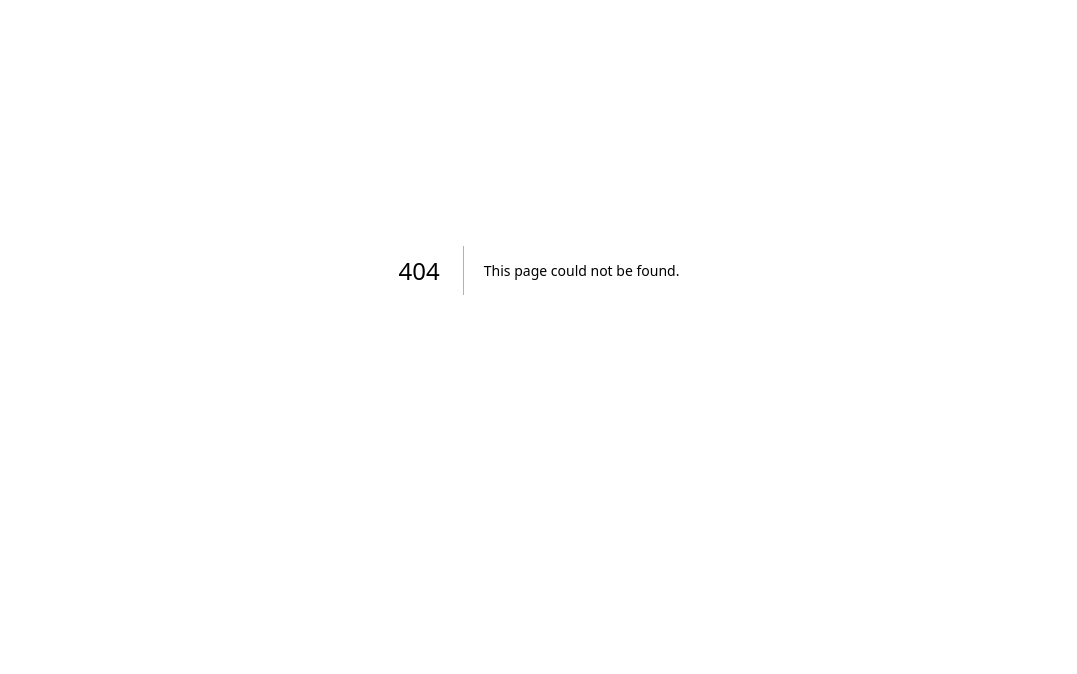
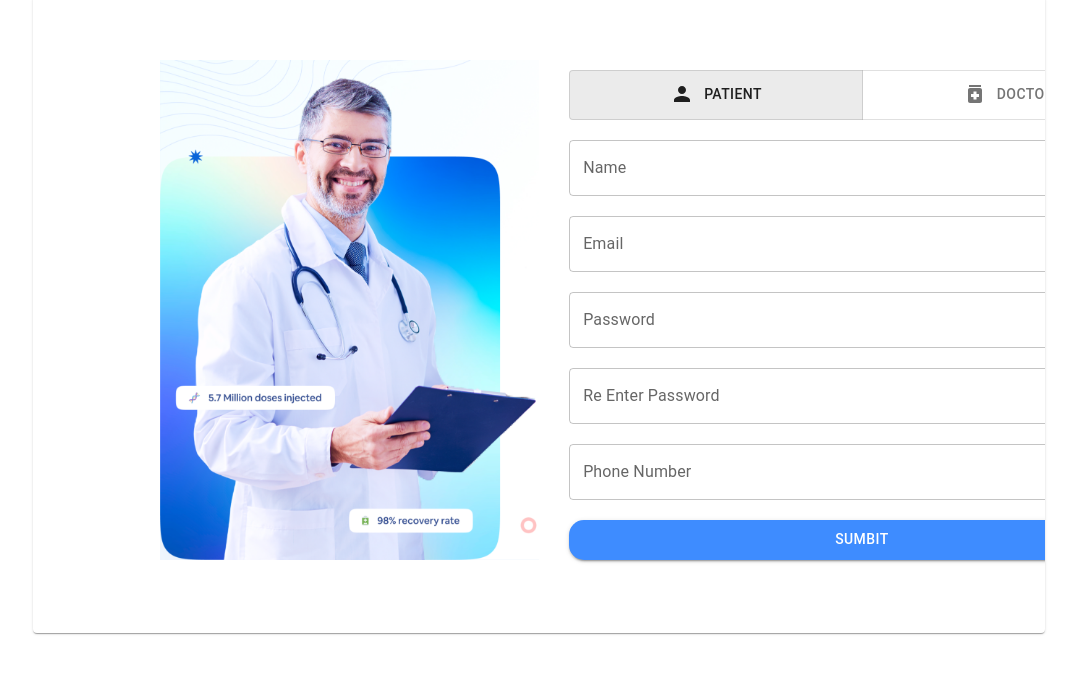
Before and after one commit to swetagit186/MediPal, a Next.js app: page /signup in a window 1280 px wide. Before the commit this address had no page. Shown: the part 130-804 px from the top of the page, without its empty margins (101-1178 px from the left). Built offline with nearby package versions, Linux system fonts and the light colour scheme.

Commit message:
feat: signup page UI added

```diff
--- a/package.json
+++ b/package.json
@@ -13,12 +13,14 @@
     "@emotion/react": "^11.11.4",
     "@emotion/server": "^11.11.0",
     "@emotion/styled": "^11.11.5",
+    "@mui/icons-material": "^5.15.14",
     "@mui/material-nextjs": "^5.15.11",
     "@mui/types": "^7.2.14",
     "mongoose": "^8.2.4",
     "next": "14.1.4",
     "react": "^18",
-    "react-dom": "^18"
+    "react-dom": "^18",
+    "sass": "^1.72.0"
   },
   "devDependencies": {
     "@types/node": "^20",
--- /dev/null
+++ b/src/pages/signup.tsx
@@ -0,0 +1,118 @@
+import Container from '@mui/material/Container'
+import Card from '@mui/material/Card';
+import ToggleButton from '@mui/material/ToggleButton';
+import ToggleButtonGroup from '@mui/material/ToggleButtonGroup';import { useState } from 'react';
+
+import styles from '@/styles/signup.module.scss';
+import { Medication, Person } from '@mui/icons-material';
+import { TextField, Button } from '@mui/material'
+import Image from 'next/image';
+
+const SignUp = ()=>{
+    const [userType, setUserType] = useState<string | null>('patient');
+    const [name , setName] = useState('');
+    const [email , setEmail] = useState('');
+    const [password , setPassword] = useState('');
+    const [rePassword , setRePassword] = useState('');
+    const [phoneNumber , setPhoneNumber] = useState('');
+
+  const handleUserType = (
+    event: React.MouseEvent<HTMLElement>,
+    newUserType: string | null,
+  ) => {
+    setUserType(newUserType);
+  };
+
+  return (
+    <Card className={styles.mainContainer}>
+      <Image
+        src="/images/doc_pic1.png"
+        alt="doctor image"
+        width={"500"}
+        height={500}
+      />
+      <div className={styles.rightContainer}>
+        <ToggleButtonGroup
+          value={userType}
+          exclusive
+          onChange={handleUserType}
+          aria-label="text alignment"
+        >
+          <ToggleButton
+            value="patient"
+            aria-label="left aligned"
+            className={styles.toggleButton}
+          >
+            <div className={styles.row}>
+              <Person />
+              <text>Patient</text>
+            </div>
+          </ToggleButton>
+          <ToggleButton
+            value="doctor"
+            aria-label="centered"
+            className={styles.toggleButton}
+          >
+            <div className={styles.row}>
+              <Medication />
+              <text>Doctor</text>
+            </div>
+          </ToggleButton>
+        </ToggleButtonGroup>
+        <TextField
+          id="name"
+          label="Name"
+          value={name}
+          onChange={(event) => {
+            setName(event.target.value);
+          }}
+        />
+        <TextField
+          id="email"
+          label="Email"
+          value={email}
+          onChange={(event) => {
+            setName(event.target.value);
+          }}
+        />
+        <TextField
+          id="password"
+          label="Password"
+          value={password}
+          onChange={(event) => {
+            setName(event.target.value);
+          }}
+        />
+        <TextField
+          id="re-password"
+          label="Re Enter Password"
+          value={rePassword}
+          onChange={(event) => {
+            setName(event.target.value);
+          }}
+        />
+        <TextField
+          id="phone-number"
+          label="Phone Number"
+          value={phoneNumber}
+          onChange={(event) => {
+            setName(event.target.value);
+          }}
+        />
+        <Button
+        style={{
+            borderRadius:"15px",
+            height:"40px",
+        }}
+          variant="contained"
+          color="primary"
+
+        >
+          Sumbit
+        </Button>
+      </div>
+    </Card>
+  );
+}
+
+export default SignUp;
--- /dev/null
+++ b/src/styles/signup.module.scss
@@ -0,0 +1,24 @@
+.mainContainer{
+    display: flex;
+    flex-direction: row;
+    margin: 10%;
+    align-items: left;
+    gap : 20px;
+    padding: 5% 10%;
+    border-radius: 20px;
+    .row{
+        display: flex;
+        flex-direction: row;
+        gap: 10px;
+    }
+    .rightContainer{
+        display: flex;
+        flex-direction: column;
+        gap: 20px;
+        padding: 10px 10px;
+    }
+    .toggleButton{
+        padding : 0 100px;
+        height: 50px;
+    }
+}
```
Also changed, not shown: public/images/doc_pic1.png (added), 1 other file (tests, documents, lock files or other folders).
